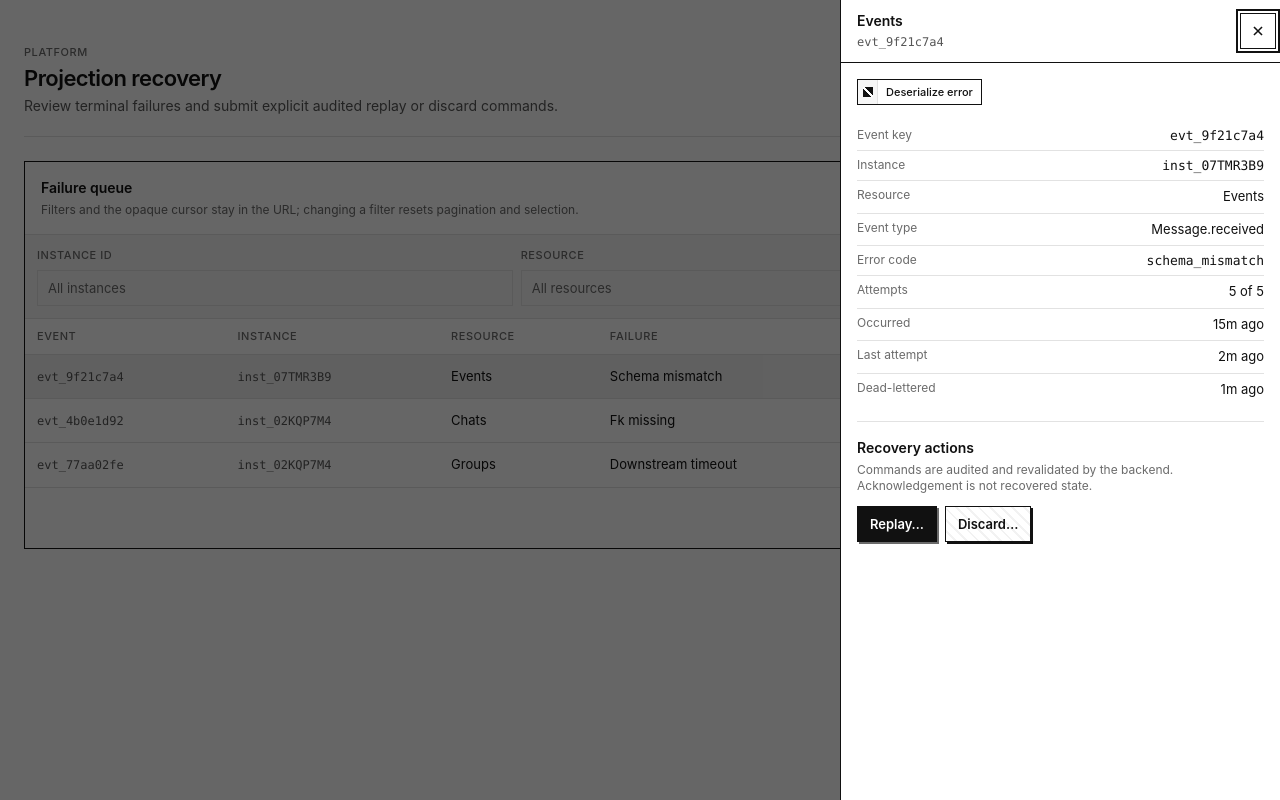
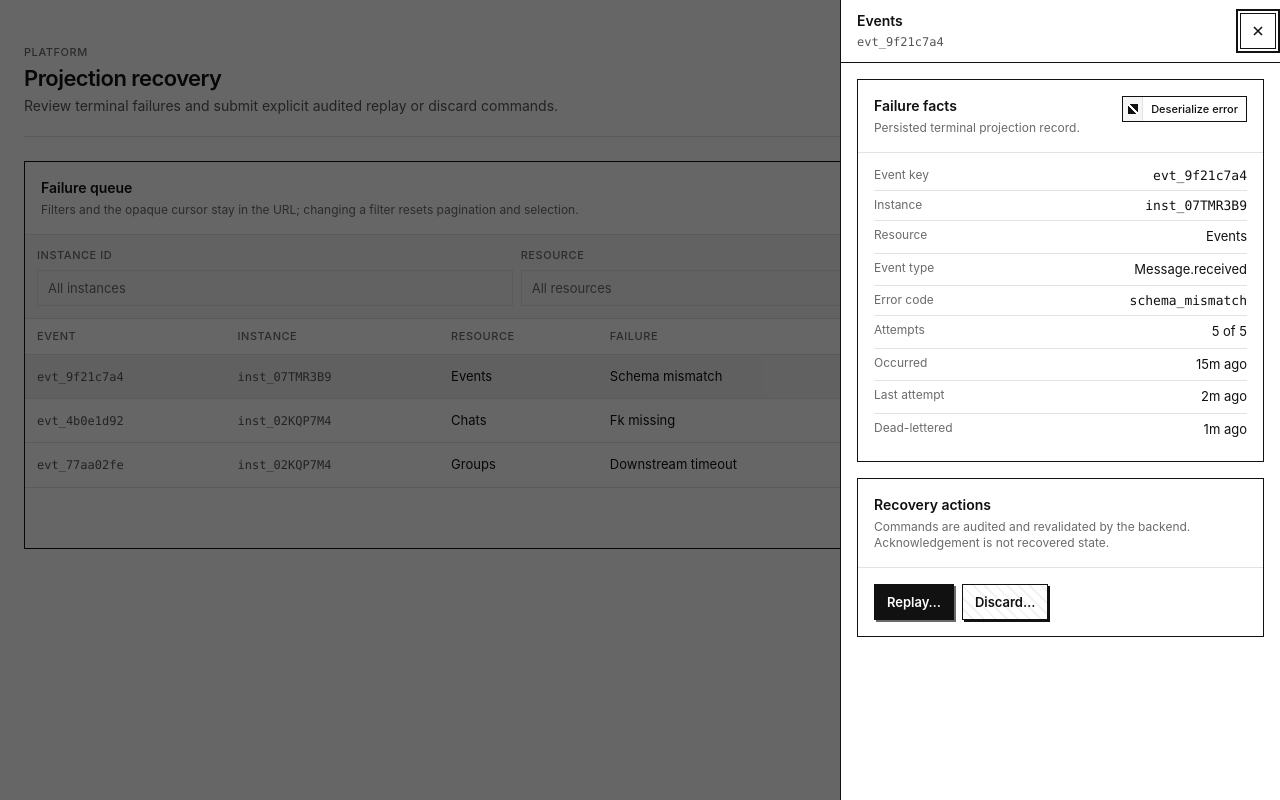
Before and after one commit to hiepknor/omniwa-console, a React (Vite) app: page /__preview/recovery in a window 1280 px wide. Built offline with nearby package versions, Linux system fonts and the light colour scheme.

Commit message:
fix: frame recovery inspector content

```diff
--- a/design/DESIGN.md
+++ b/design/DESIGN.md
@@ -297,9 +297,10 @@ a parts bin:
    cursor pagination. Loading, empty, stale/syncing, not-ready, error, and ready
    are mutually exclusive render paths in product panels.
 2. **Inspector:** selection → Drawer → identity/status → DescriptionList → only
-   the narrow actions owned by that panel. Long identifiers remain fully
-   available in the body even when repeated as a compact header subtitle. Long
-   content remains body-scrollable.
+   the narrow actions owned by that panel. Fact groups and action groups use
+   canonical framed Panel surfaces rather than floating directly in the Drawer
+   body. Long identifiers remain fully available in the body even when repeated
+   as a compact header subtitle. Long content remains body-scrollable.
 3. **Command:** consequence notice → required fields/confirmation → stable
    footer. Duplicate submission is disabled; pending commands lock dismissal;
    acknowledgement never claims downstream delivery.
--- a/scripts/check-design.mjs
+++ b/scripts/check-design.mjs
@@ -234,7 +234,7 @@ const recoveryInspector = await read('src/features/platform/RecoveryInspector.ts
 for (const marker of ['<RecoveryInspector', '<RecoveryCommandDialog']) {
   if (!recoveryPreview.includes(marker)) failures.push(`src/app/PreviewRecovery.tsx: recovery preview must include shared ${marker.slice(1)}`);
 }
-for (const marker of ['<Drawer', 'label="Event key"', 'Recovery actions', '<Dialog']) {
+for (const marker of ['<Drawer', '<Panel', 'title="Failure facts"', 'label="Event key"', 'title="Recovery actions"', '<Dialog']) {
   if (!recoveryInspector.includes(marker)) failures.push(`src/features/platform/RecoveryInspector.tsx: recovery inspector contract is missing ${marker}`);
 }
 
--- a/src/features/platform/RecoveryInspector.tsx
+++ b/src/features/platform/RecoveryInspector.tsx
@@ -1,7 +1,7 @@
 import type { ProjectionFailure } from '@/api/recovery';
 import { ApiFailureNotice } from '@/components/ApiFailureNotice';
 import { humanizeToken, relativeTime } from '@/lib/format';
-import { Button, DescriptionItem, DescriptionList, Dialog, Drawer, Field, Input, Status } from '@/ui';
+import { Button, DescriptionItem, DescriptionList, Dialog, Drawer, Field, Input, Panel, Status } from '@/ui';
 
 export type RecoveryAction = 'replay' | 'discard';
 
@@ -20,7 +20,12 @@ export function RecoveryInspector({
     <Drawer open={Boolean(failure)} onClose={onClose} title={humanizeToken(failure?.resource, 'Projection failure')} subtitle={failure?.eventKey}>
       {failure ? (
         <div className="grid gap-4">
-          <Status tone="failed">{humanizeToken(failure.failureClass, 'Failed')}</Status>
+          <Panel
+            title="Failure facts"
+            description="Persisted terminal projection record."
+            actions={<Status tone="failed">{humanizeToken(failure.failureClass, 'Failed')}</Status>}
+            bodyPadding="compact-top"
+          >
             <DescriptionList>
               <DescriptionItem label="Event key" mono>{failure.eventKey}</DescriptionItem>
               <DescriptionItem label="Instance" mono>{failure.instanceId}</DescriptionItem>
@@ -32,16 +37,13 @@ export function RecoveryInspector({
               <DescriptionItem label="Last attempt">{relativeTime(failure.lastAttemptAt) || 'Not reported'}</DescriptionItem>
               <DescriptionItem label="Dead-lettered">{relativeTime(failure.deadLetteredAt) || 'Not reported'}</DescriptionItem>
             </DescriptionList>
-          <section className="grid gap-3 border-t border-line pt-4" aria-labelledby="recovery-actions-title">
-            <div className="grid gap-1">
-              <h3 id="recovery-actions-title" className="text-sm font-semibold text-fg">Recovery actions</h3>
-              <p className="text-xs text-fg-3">Commands are audited and revalidated by the backend. Acknowledgement is not recovered state.</p>
-            </div>
+          </Panel>
+          <Panel title="Recovery actions" description="Commands are audited and revalidated by the backend. Acknowledgement is not recovered state.">
             <div className="flex flex-wrap gap-2 max-sm:[&>*]:flex-1">
               <Button variant="primary" disabled={!commandsEnabled} onClick={() => onAction('replay')}>Replay…</Button>
               <Button variant="danger" disabled={!commandsEnabled} onClick={() => onAction('discard')}>Discard…</Button>
             </div>
-          </section>
+          </Panel>
         </div>
       ) : null}
     </Drawer>
```
Also changed, not shown: 1 other file (tests, documents, lock files or other folders). Lines whose indentation alone changed are shown as unchanged.
